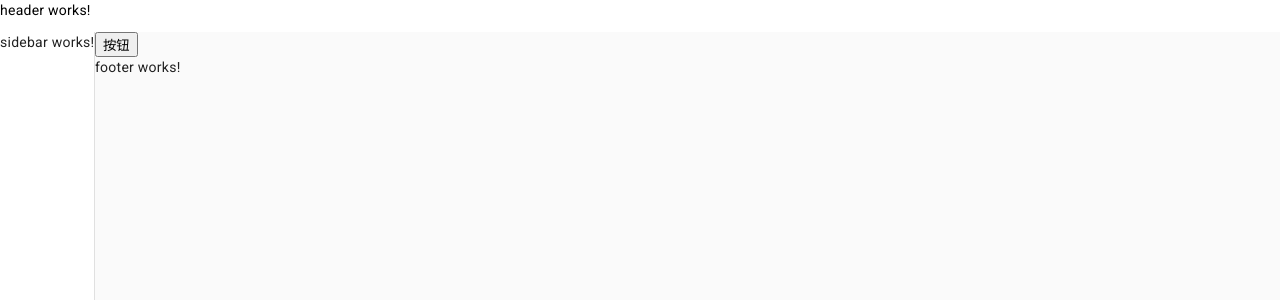
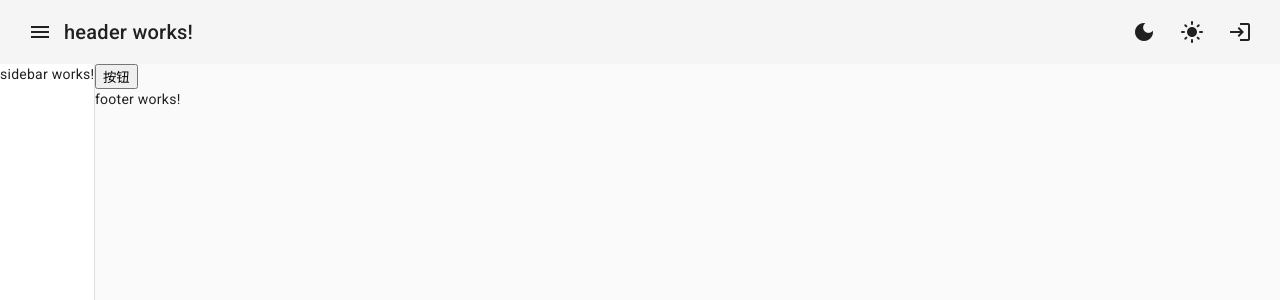
Before and after one commit to LongingTT/ErLang-UI, an Angular app in the folder erlang-ui/: page / in a window 1280 px wide. Shown: the top 300 px of the page. Built offline with nearby package versions, Linux system fonts and the light colour scheme.

Commit message:
6 files modified

```diff
--- a/erlang-ui/package.json
+++ b/erlang-ui/package.json
@@ -20,6 +20,7 @@
     "@angular/platform-browser": "^15.0.0",
     "@angular/platform-browser-dynamic": "^15.0.0",
     "@angular/router": "^15.0.0",
+    "@fortawesome/fontawesome-free": "^6.2.1",
     "rxjs": "~7.5.0",
     "tslib": "^2.3.0",
     "zone.js": "~0.12.0"
--- a/erlang-ui/src/app/core/core.module.ts
+++ b/erlang-ui/src/app/core/core.module.ts
@@ -4,9 +4,13 @@ import { HeaderComponent } from './header/header.component';
 import { FooterComponent } from './footer/footer.component';
 import { SidebarComponent } from './sidebar/sidebar.component';
 
+import { MatButtonModule } from '@angular/material/button';
+import { MatIconModule } from '@angular/material/icon';
+import { MatToolbarModule } from '@angular/material/toolbar';
+
 @NgModule({
   declarations: [HeaderComponent, FooterComponent, SidebarComponent],
-  imports: [CommonModule],
+  imports: [CommonModule, MatButtonModule, MatIconModule, MatToolbarModule],
   exports: [HeaderComponent, FooterComponent, SidebarComponent],
 })
 export class CoreModule {
--- a/erlang-ui/src/app/core/header/header.component.html
+++ b/erlang-ui/src/app/core/header/header.component.html
@@ -1 +1,16 @@
-<p>header works!</p>
+<!-- <mat-toolbar color="primary">header works!</mat-toolbar> -->
+<mat-toolbar>
+  <button mat-icon-button>
+    <mat-icon>menu</mat-icon>
+  </button>
+  <span class="app-fill-remaining-space"> header works! </span>
+  <button mat-icon-button>
+    <mat-icon>dark_mode</mat-icon>
+  </button>
+  <button mat-icon-button>
+    <mat-icon>light_mode</mat-icon>
+  </button>
+  <button mat-icon-button>
+    <mat-icon>login</mat-icon>
+  </button>
+</mat-toolbar>
--- a/erlang-ui/src/styles.scss
+++ b/erlang-ui/src/styles.scss
@@ -20,3 +20,6 @@ app-root {
 .app-root-sidbar-container {
   flex: 1;
 }
+.app-fill-remaining-space {
+  flex: 1;
+}
```
Also changed, not shown: erlang-ui/angular.json (+4 -15 lines), 1 other file (tests, documents, lock files or other folders).
